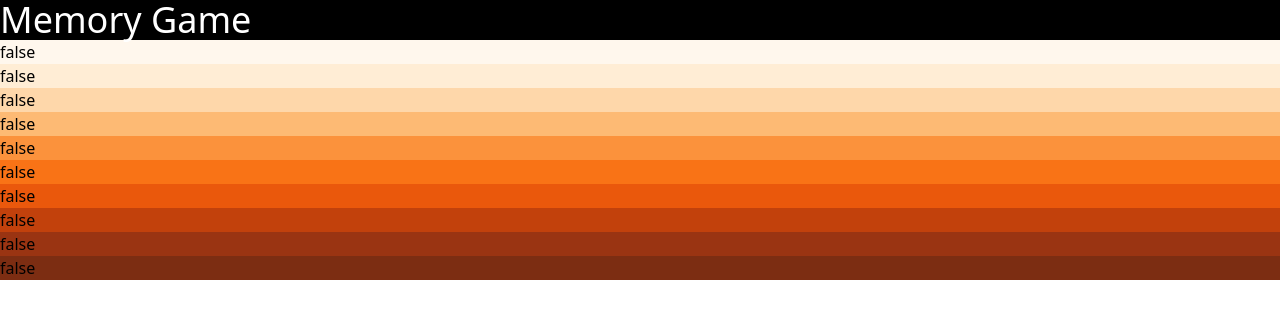
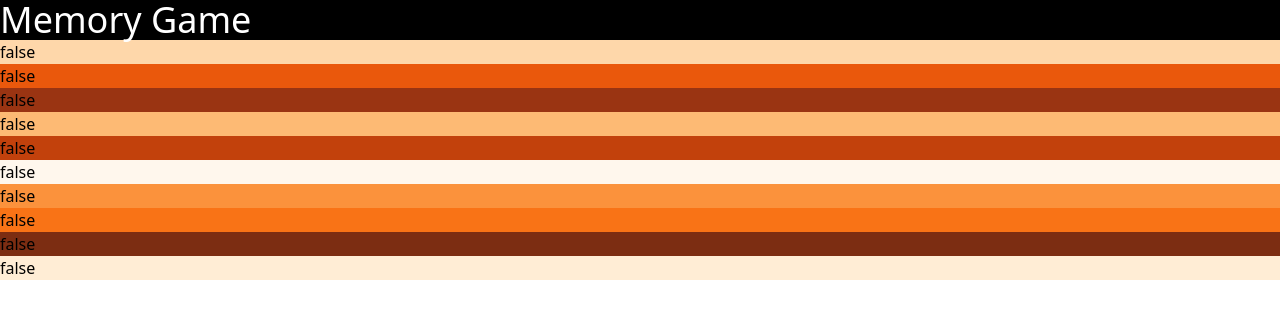
Before and after one commit to bkwong315/memory-game, a React app: page / in a window 1280 px wide. Shown: the top 318 px of the page. Built offline with nearby package versions, Linux system fonts and the light colour scheme; the HTML template or start-up script is replaced by a standard one.

Commit message:
Add shuffling of choices onClick

```diff
--- a/src/App.tsx
+++ b/src/App.tsx
@@ -1,8 +1,8 @@
-import React from 'react';
-import { useState } from 'react';
+import React, { useState } from 'react';
 
 import Game from './components/Game/Game';
 import CardInfo from './interfaces/CardInfo';
+import shuffle from './utility/shuffle';
 import './style.css';
 
 const App = () => {
@@ -48,6 +48,7 @@ const App = () => {
       selected: false,
     },
   ]);
+  let shuffledChoices: CardInfo[] = shuffle(choices);
 
   const handleCardClick = (idx: number) => {
     if (choices[idx].selected) {
@@ -64,7 +65,7 @@ const App = () => {
   return (
     <>
       <h1 className='text-4xl text-white bg-black'>Memory Game</h1>
-      <Game choices={choices} handleCardClick={handleCardClick} />
+      <Game choices={shuffledChoices} handleCardClick={handleCardClick} />
     </>
   );
 };
```
